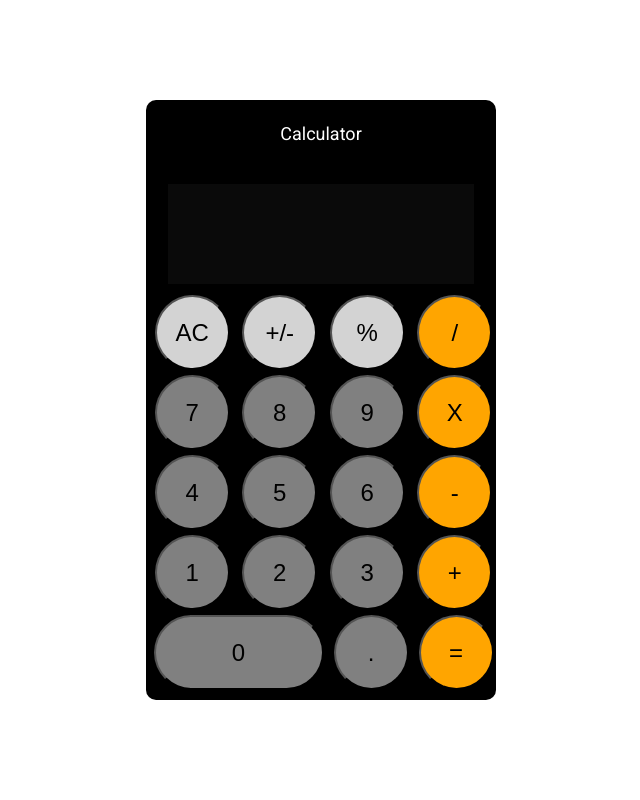
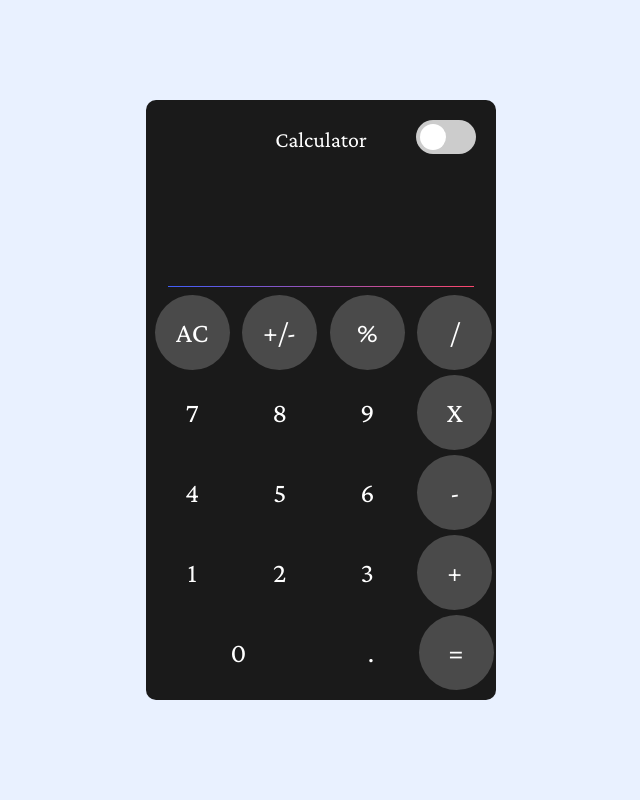
Before and after one commit to VadimKalas/myPortfolio, a PHP site: page / in a window 1280 px wide. Shown: the whole page, without its empty margins (319-959 px from the left). Run offline with PHP 8.4, Linux system fonts and the light colour scheme.

Commit message:
Changed design of calc

```diff
--- a/calc v0.1/index.html
+++ b/calc v0.1/index.html
@@ -10,29 +10,33 @@
   <body>
     <div class="container">
       <div class="title">Calculator</div>
+      <label class="theme__changer">
+        <input type="checkbox" />
+        <span class="slider round"></span>
+      </label>
       <div class="result"></div>
       <div class="buttons-row">
         <button class="button button-light clear">AC</button>
         <button class="button button-light plus-minus">+/-</button>
         <button class="button button-light percent">%</button>
-        <button class="button button-orange deviding">/</button>
+        <button class="button button-light deviding">/</button>
         <button class="button">7</button>
         <button class="button">8</button>
         <button class="button">9</button>
-        <button class="button button-orange multiplication">X</button>
+        <button class="button button-light multiplication">X</button>
         <button class="button">4</button>
         <button class="button">5</button>
         <button class="button">6</button>
-        <button class="button button-orange minus">-</button>
+        <button class="button button-light minus">-</button>
         <button class="button">1</button>
         <button class="button">2</button>
         <button class="button">3</button>
-        <button class="button button-orange plus">+</button>
+        <button class="button button-light plus">+</button>
         <button class="button button-double">0</button>
         <button class="button dot">.</button>
-        <button class="button button-orange resultation">=</button>
+        <button class="button button-light resultation">=</button>
       </div>
     </div>
-    <script src="./scripts/script.js"></script>
+    <script type="module" src="./scripts/main.js"></script>
   </body>
 </html>
--- a/calc v0.1/scripts/script.js
+++ b/calc v0.1/scripts/main.js
@@ -1,3 +1,4 @@
+import addThemeSwither from "./themeSwicher.js";
 //не работает последовательно несколько команд. например, 5*3-2 вернёт 1.
 
 const buttons = document.querySelectorAll(".button");
--- /dev/null
+++ b/calc v0.1/scripts/themeSwicher.js
@@ -0,0 +1,12 @@
+const addThemeSwither = function () {
+  const input = document.querySelector("input");
+
+  const container = document.querySelector(".container");
+
+  input.addEventListener("click", () => {
+    container.classList.toggle("light__theme");
+    console.log("switch");
+  });
+};
+
+export default addThemeSwither();
--- a/calc v0.1/styles/style.css
+++ b/calc v0.1/styles/style.css
@@ -1,8 +1,13 @@
 @import url("https://fonts.googleapis.com/css2?family=Roboto&display=swap");
+@import url("https://fonts.googleapis.com/css2?family=Crimson+Pro&display=swap");
 * {
   margin: 0;
   padding: 0;
   box-sizing: border-box;
+}
+
+body {
+  background-color: #e9f1ff;
 }
 
 .container {
@@ -10,27 +15,44 @@
   margin: 100px auto;
   width: 350px;
   height: 600px;
-  background-color: black;
+  background-color: rgb(26, 26, 26);
   position: relative;
-  font-family: "Roboto", sans-serif;
   border-radius: 10px;
   padding: 5px;
   -webkit-user-select: none;
   -moz-user-select: none;
   -ms-user-select: none;
   user-select: none;
+  transition: all 0.2s ease-in-out;
+  font-family: "Crimson Pro", serif;
+}
+.container * {
+  font-family: "Crimson Pro", serif;
+}
+
+.light__theme {
+  background-color: rgb(214, 214, 214);
+}
+.light__theme .button {
+  color: black;
+}
+.light__theme .result {
+  color: black;
+}
+.light__theme .title {
+  color: black;
 }
 
 .title {
   text-align: center;
-  font-size: 18px;
+  font-size: 22px;
   padding-top: 1em;
 }
 
 .result {
   height: 100px;
   width: 90%;
-  background-color: #0a0a0a;
+  background-color: transparent;
   margin: 40px auto 0px auto;
   font-size: 50px;
   text-align: end;
@@ -39,6 +61,23 @@
   -moz-user-select: auto;
   -ms-user-select: auto;
   user-select: auto;
+  position: relative;
+}
+
+.result::after {
+  content: "";
+  position: absolute;
+  bottom: 5px;
+  left: 50%;
+  transform: translateX(-50%);
+  width: 100%;
+  height: 1px;
+  background: rgb(63, 94, 251);
+  background: linear-gradient(
+    90deg,
+    rgb(63, 94, 251) 0%,
+    rgb(252, 70, 107) 100%
+  );
 }
 
 .buttons-row {
@@ -53,12 +92,14 @@
 }
 
 .button {
+  color: white;
   width: 75px;
   height: 75px;
   border-radius: 50%;
-  background-color: grey;
-  font-size: 24px;
-  transition: all 0.05s linear;
+  border: none;
+  background-color: transparent;
+  font-size: 28px;
+  transition: all 0.2s ease-in-out;
 }
 
 .button:active {
@@ -66,15 +107,72 @@
 }
 
 .button-light {
-  background-color: lightgrey;
-}
-
-.button-orange {
-  background-color: orange;
+  background-color: #7c7c7c7e;
 }
 
 .button-double {
   width: 170px;
   height: 75px;
   border-radius: 37.5px;
-}/*# sourceMappingURL=style.css.map */
+}
+
+.theme__changer {
+  position: relative;
+  display: inline-block;
+  width: 60px;
+  height: 34px;
+  position: absolute;
+  top: 20px;
+  right: 20px;
+}
+
+/* Hide default HTML checkbox */
+.theme__changer input {
+  opacity: 0;
+  width: 0;
+  height: 0;
+}
+
+/* The slider */
+.slider {
+  position: absolute;
+  cursor: pointer;
+  top: 0;
+  left: 0;
+  right: 0;
+  bottom: 0;
+  background-color: #ccc;
+  transition: 0.4s;
+}
+
+.slider:before {
+  position: absolute;
+  content: "";
+  height: 26px;
+  width: 26px;
+  left: 4px;
+  bottom: 4px;
+  background-color: white;
+  transition: 0.4s;
+}
+
+input:checked + .slider {
+  background-color: #2196f3;
+}
+
+input:focus + .slider {
+  box-shadow: 0 0 1px #2196f3;
+}
+
+input:checked + .slider:before {
+  transform: translateX(26px);
+}
+
+/* Rounded sliders */
+.slider.round {
+  border-radius: 34px;
+}
+
+.slider.round:before {
+  border-radius: 50%;
+} /*# sourceMappingURL=style.css.map */
--- a/calc v0.1/styles/style.scss
+++ /dev/null
@@ -1,90 +0,0 @@
-@import url("https://fonts.googleapis.com/css2?family=Roboto&display=swap");
-
-* {
-  margin: 0;
-  padding: 0;
-  box-sizing: border-box;
-}
-
-.container {
-  color: white;
-  margin: 100px auto;
-  width: 350px;
-  height: 600px;
-  background-color: black;
-  position: relative;
-  font-family: "Roboto", sans-serif;
-  border-radius: 10px;
-  padding: 5px;
-  user-select: none;
-}
-.title {
-  text-align: center;
-  font-size: 18px;
-  padding-top: 1em;
-}
-.result {
-  height: 100px;
-  width: 90%;
-  background-color: #0a0a0a;
-  margin: 40px auto 0px auto;
-
-  font-size: 50px;
-  text-align: end;
-
-  overflow: hidden;
-  user-select: auto;
-}
-.buttons-row {
-  position: absolute;
-  bottom: 10px;
-  display: flex;
-  flex-wrap: wrap;
-  gap: 5px;
-  justify-content: space-around;
-  align-items: flex-end;
-  justify-items: flex-end;
-}
-.button {
-  width: 75px;
-  height: 75px;
-  border-radius: 50%;
-  background-color: grey;
-  font-size: 24px;
-  transition: all 0.05s linear;
-}
-.button:active {
-  transform: translateY(2px);
-}
-
-.button-light {
-  background-color: lightgrey;
-}
-.button-orange {
-  background-color: orange;
-}
-.button-double {
-  width: 170px;
-  height: 75px;
-  border-radius: 37.5px;
-}
-.clear {
-}
-.plus-minus {
-}
-.percent {
-}
-
-.deviding {
-}
-.multiplication {
-}
-.minus {
-}
-.plus {
-}
-
-.dot {
-}
-.resultation {
-}
```
Also changed, not shown: 1 other file. Lines whose indentation alone changed are shown as unchanged.
